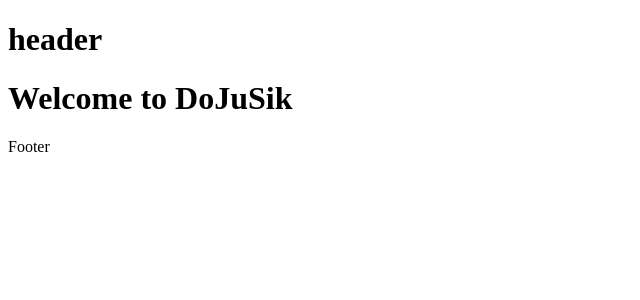
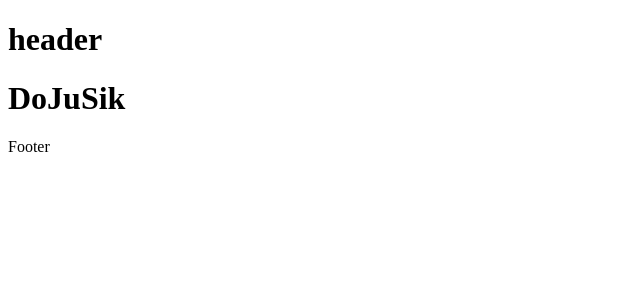
Before and after one commit to min75046591/dojusik, a Next.js app in the folder fe/: page / in a window 1280 px wide. Shown: the top 300 px of the page, without its empty margins (0-640 px from the left). Built offline with nearby package versions, Linux system fonts and the light colour scheme.

Commit message:
fix: mainpage 문구 수정

```diff
--- a/fe/src/app/page.tsx
+++ b/fe/src/app/page.tsx
@@ -1,7 +1,7 @@
 export default function HomePage() {
   return (
     <div>
-      <h1>Welcome to DoJuSik</h1>
+      <h1> DoJuSik</h1>
     </div>
   )
 }
```
